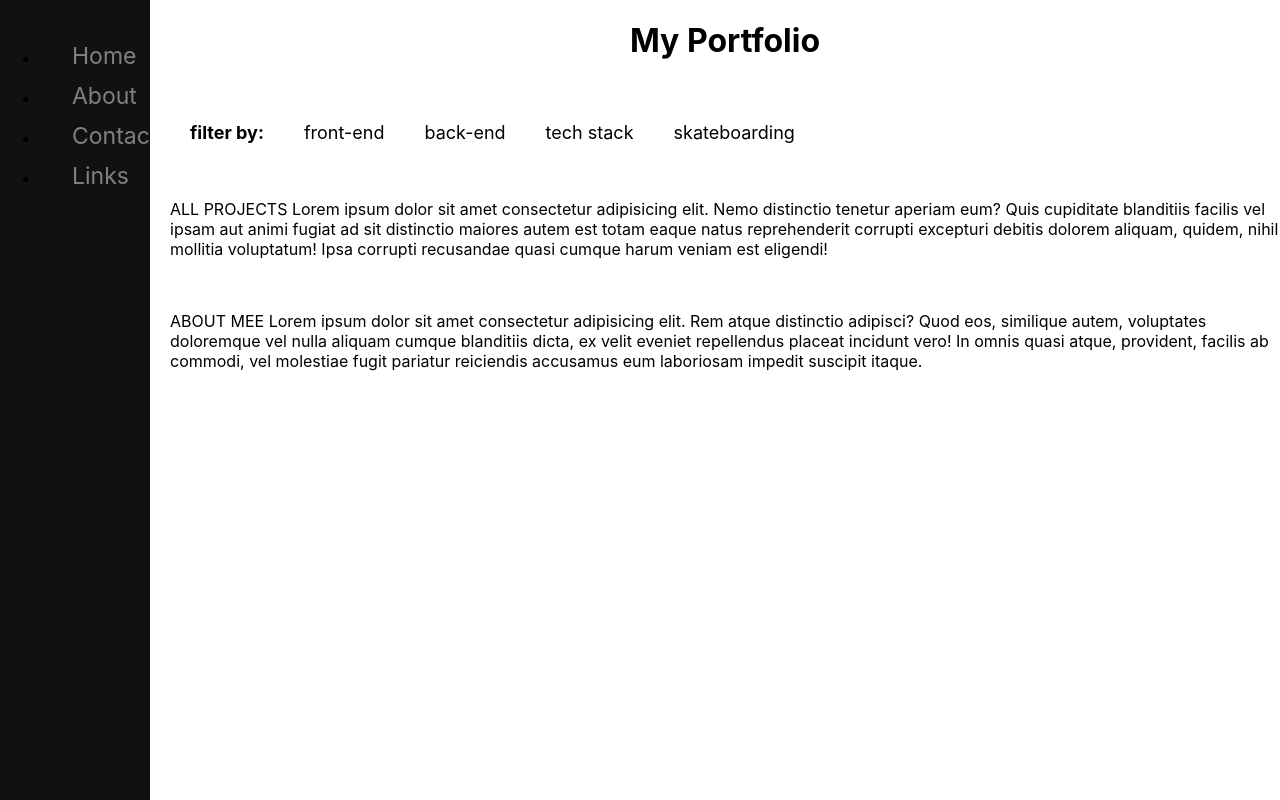
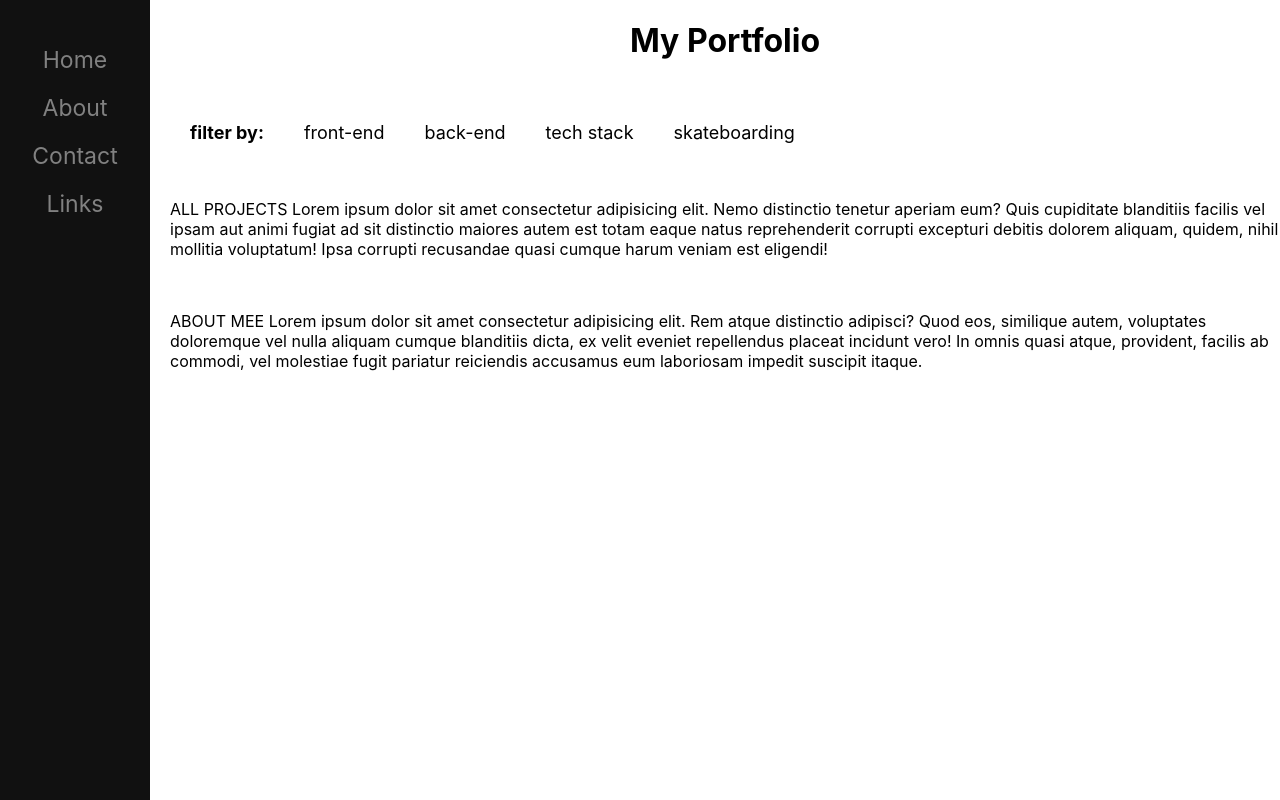
Before and after one commit to rotimijoseph/rj-portfolio, a React (Create React App) app: page / in a window 1280 px wide. Shown: the top 800 px of the page. Built offline with nearby package versions, Linux system fonts and the light colour scheme.

Commit message:
add changes to side nav bar with padding and width

```diff
--- a/src/App.css
+++ b/src/App.css
@@ -37,11 +37,16 @@ h1 {
   overflow-x: hidden; /* Disable horizontal scroll */
   padding-top: 20px;
   transition: 0.5s; /* 0.5 second transition effect to slide in the sidenav */
+}
+
+.side-nav ul {
   list-style-type: none;
+  text-align: center;
+  padding: 0;
 }
 
 .side-nav a {
-  padding: 6px 6px 6px 32px;
+  padding: 10px;
   text-decoration: none;
   font-size: 23px;
   color: #818181;
```
